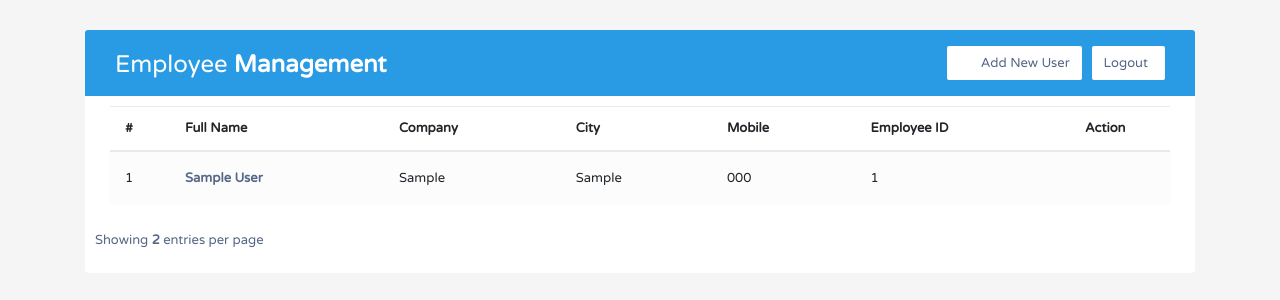
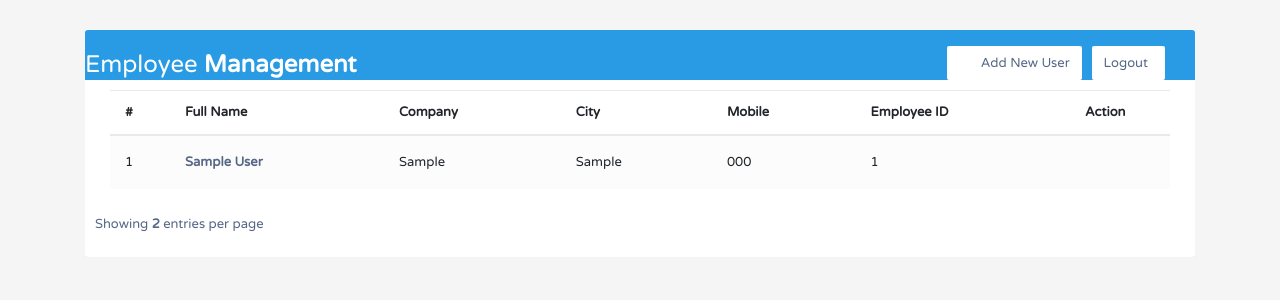
Before and after one commit to appasahebtuwar/EMS, a Django app: page /home/ in a window 1280 px wide. Shown: the top 300 px of the page. Run offline with Django 3.2, Linux system fonts and the light colour scheme; tables that the repository leaves empty hold one stand-in row (values such as "Sample post"); some libraries are stand-ins or nearby versions.

Commit message:
Update home.css

```diff
--- a/static/css/home.css
+++ b/static/css/home.css
@@ -18,7 +18,7 @@ body {
     padding-bottom: 15px;
     background: #299be4;
     color: #fff;
-    padding: 16px 30px;
+    padding: 16px 30px 0px 0px;
     margin: -20px -25px 10px;
     border-radius: 3px 3px 0 0;
 }
```
